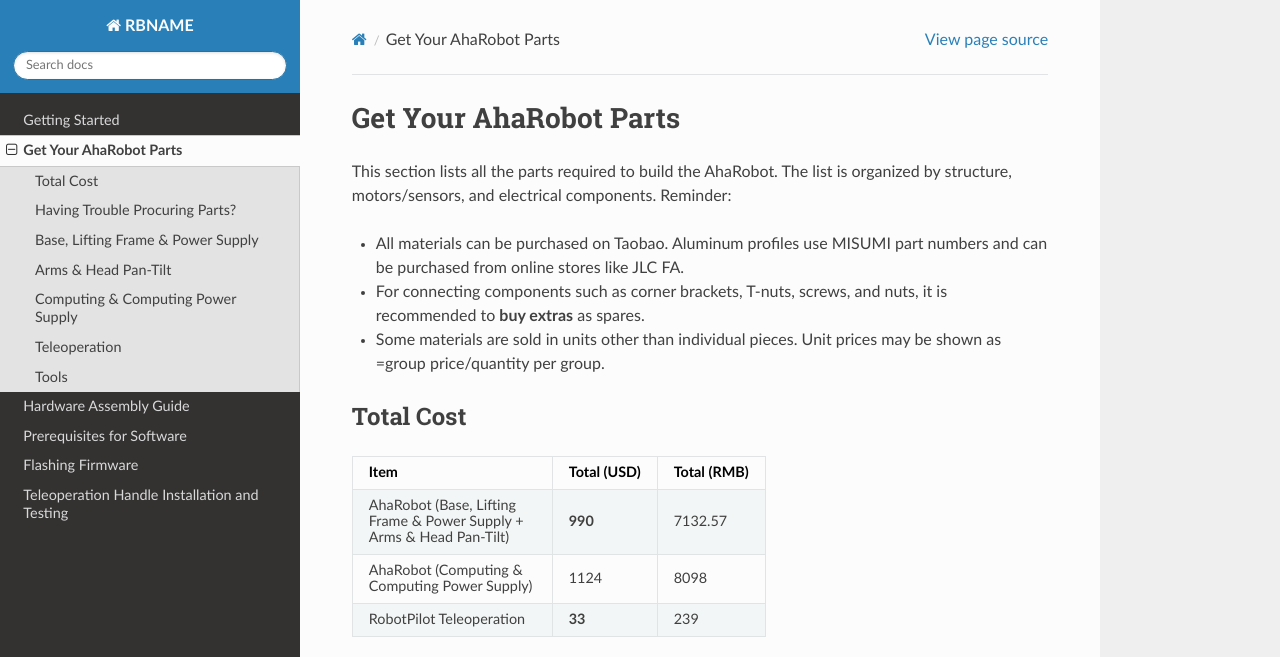
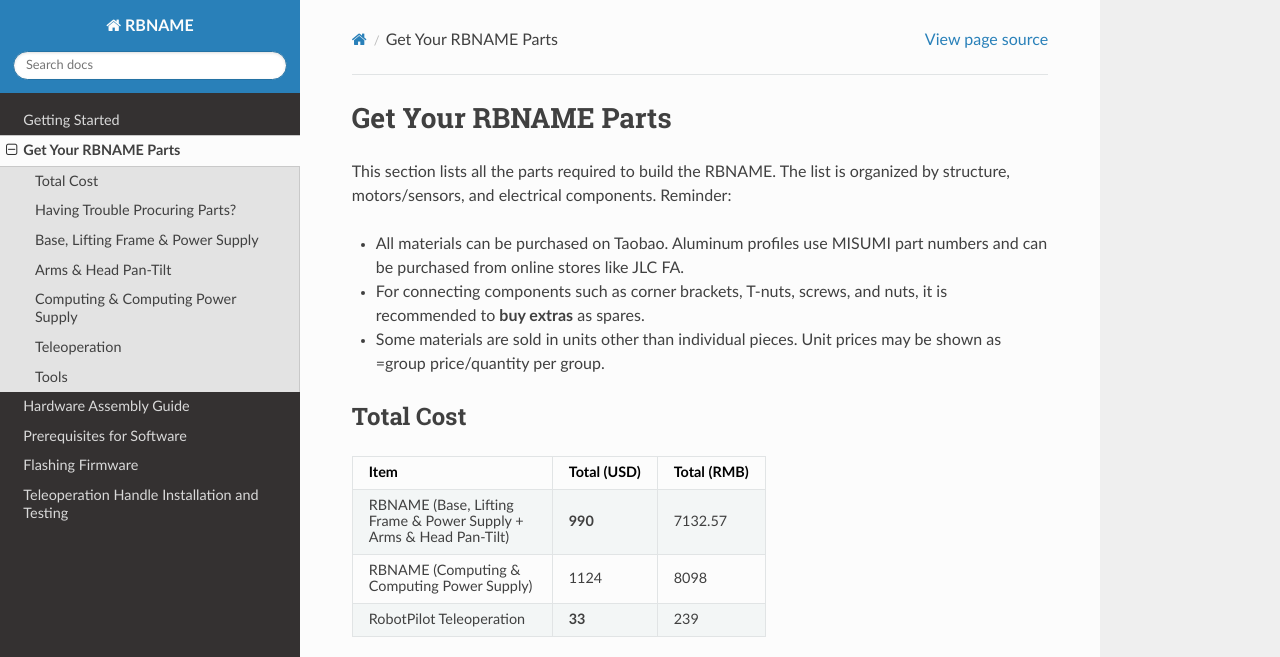
Before and after one commit to ral-review-0729/ral-review-0729-doc, a Sphinx documentation site: the page built from docs/source/get_parts.rst, in a window 1280 px wide and 900 px high. Shown: the top 657 px of the window. Built offline with Sphinx 7.4.7 and the Read the Docs theme 3.1.0, drawn with Linux system fonts in a browser that asks for light colours; formulas are drawn with MathJax 3.

Commit message:
Anonymise

```diff
--- a/docs/source/get_parts.rst
+++ b/docs/source/get_parts.rst
@@ -1,7 +1,7 @@
-Get Your AhaRobot Parts
-=======================
+Get Your RBNAME Parts
+=====================
 
-This section lists all the parts required to build the AhaRobot. The list is organized by structure, motors/sensors, and electrical components. Reminder:
+This section lists all the parts required to build the RBNAME. The list is organized by structure, motors/sensors, and electrical components. Reminder:
 
 - All materials can be purchased on Taobao. Aluminum profiles use MISUMI part numbers and can be purchased from online stores like JLC FA.
 - For connecting components such as corner brackets, T-nuts, screws, and nuts, it is recommended to **buy extras** as spares.
@@ -13,12 +13,12 @@
 +----------------------+----------------+----------------+
 | Item                 | Total (USD)    | Total (RMB)    |
 +======================+================+================+
-| AhaRobot (Base,      | **990**        | 7132.57        |
+| RBNAME (Base,        | **990**        | 7132.57        |
 | Lifting Frame &      |                |                |
 | Power Supply + Arms  |                |                |
 | & Head Pan-Tilt)     |                |                |
 +----------------------+----------------+----------------+
-| AhaRobot (Computing &| 1124           | 8098           |
+| RBNAME (Computing &  | 1124           | 8098           |
 | Computing Power      |                |                |
 | Supply)              |                |                |
 +----------------------+----------------+----------------+
--- a/docs/source/hardware_assembly.rst
+++ b/docs/source/hardware_assembly.rst
@@ -93,4 +93,4 @@
 .. image:: images/9281754239712_.pic.jpg
    :alt: Gripper installation
 
-🎉 You have now completed the entire AhaRobot installation.
+🎉 You have now completed the entire installation.
```
